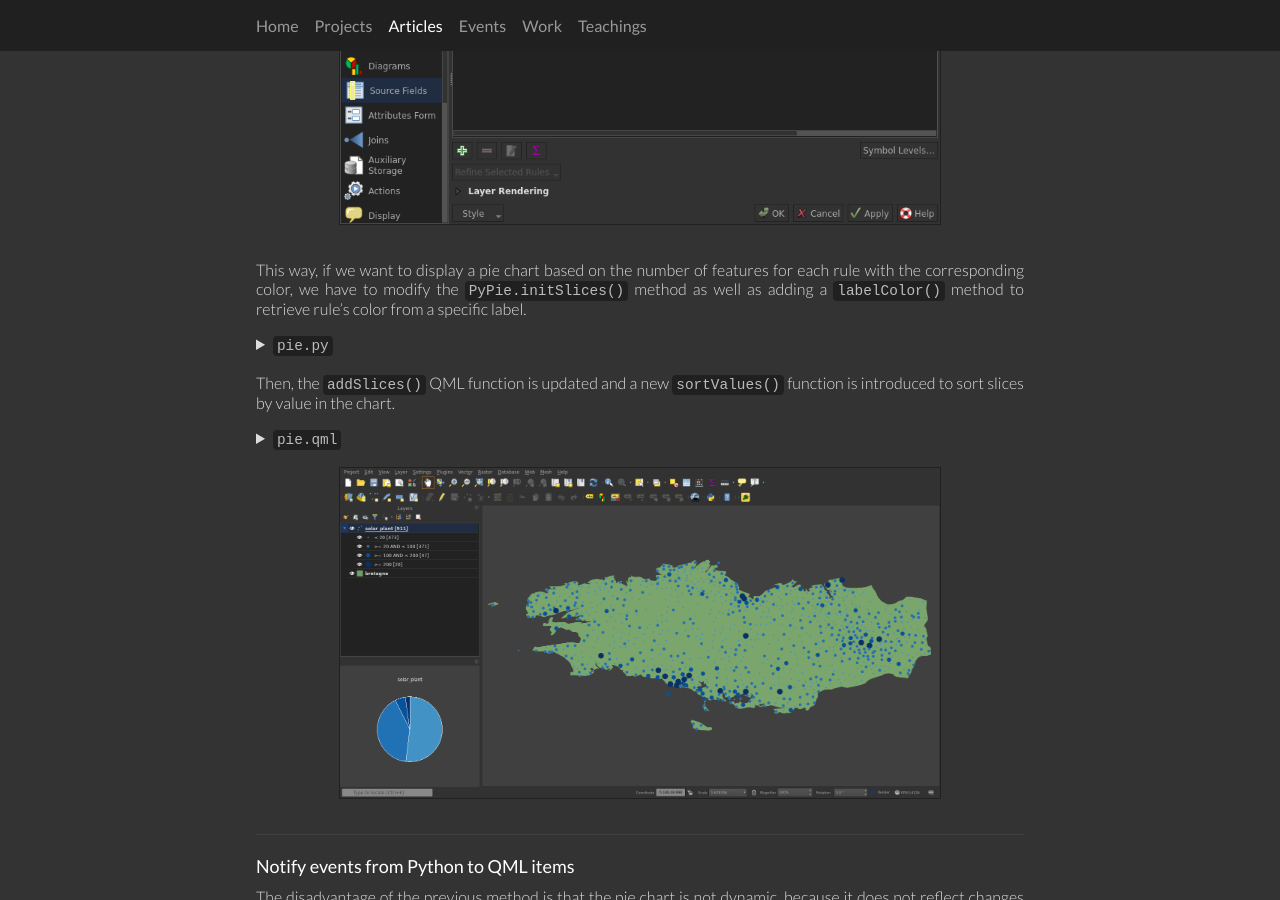
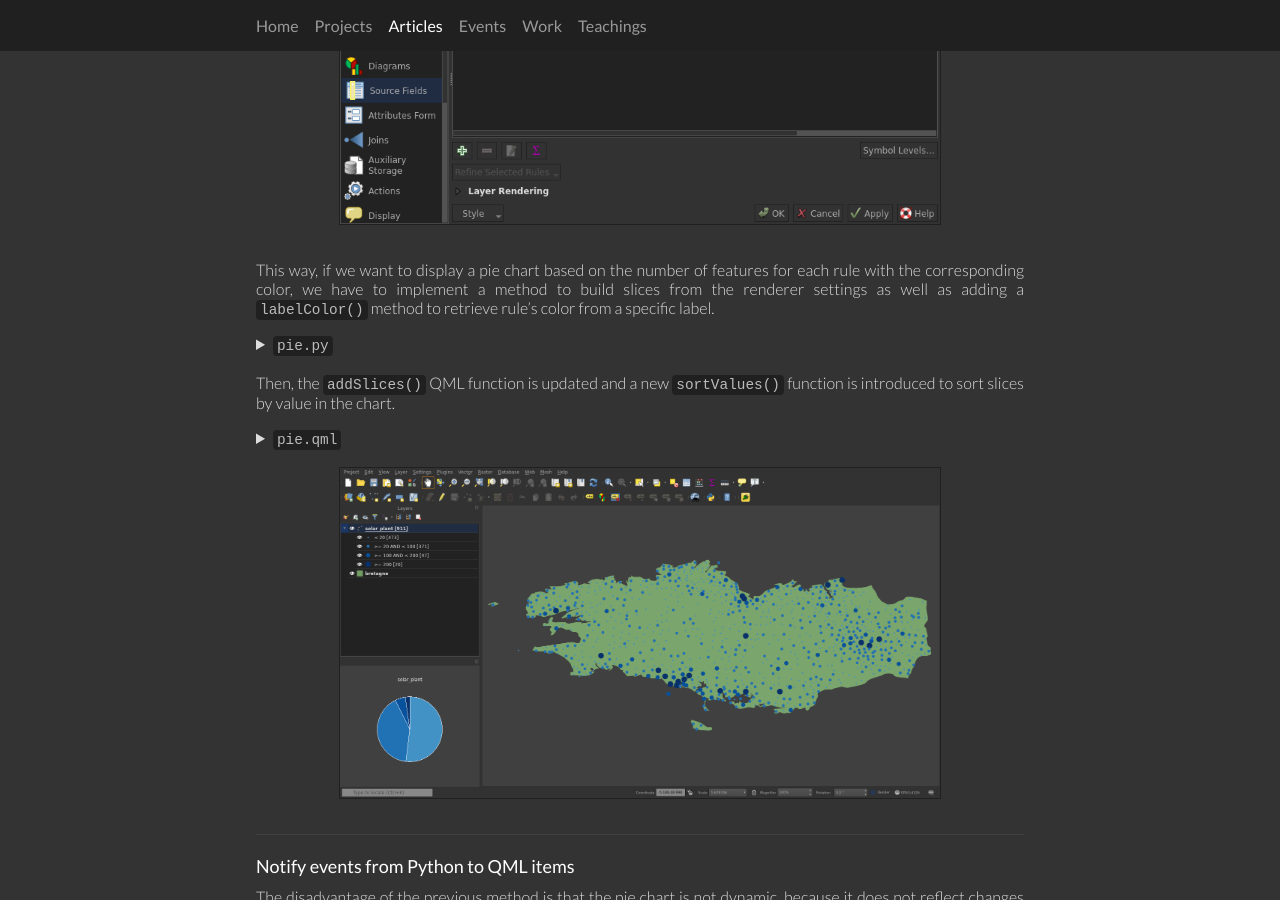
Before and after one commit to pblottiere/pblottiere.github.io, a Jekyll site: the page built from _posts/2019-06-28-qml.md, in a window 1280 px wide and 900 px high, scrolled down 2883 px. Built offline with Jekyll 4.4.1, drawn with Linux system fonts in a browser that asks for light colours; comment, search, counter and statistics services are not loaded.

Commit message:
Fix some code

````diff
--- a/_posts/2019-06-28-qml.md
+++ b/_posts/2019-06-28-qml.md
@@ -308,9 +308,9 @@ where symbols are varying in color and size.
 <br/>
 
 This way, if we want to display a pie chart based on the number of features for each
-rule with the corresponding color, we have to modify the
-`PyPie.initSlices()`{:.inline} method as well as adding a
-`labelColor()`{:.inline} method to retrieve rule's color from a specific label.
+rule with the corresponding color, we have to implement a method to build
+slices from the renderer settings as well as adding a `labelColor()`{:.inline}
+method to retrieve rule's color from a specific label.
 
 {% capture summary %}`pie.py`{:.inline}{% endcapture %}
 {% capture details %}
@@ -448,7 +447,7 @@ On QML side, the `Connections`{:.inline} element just need to define the
 Connections {
   target: pypie
   onUpdated: {
-    initSlices()
+    addSlices()
   }
 }
 ```
````
Also changed, not shown: other parts of _posts/2019-06-28-qml.md (+1 -2 lines).
